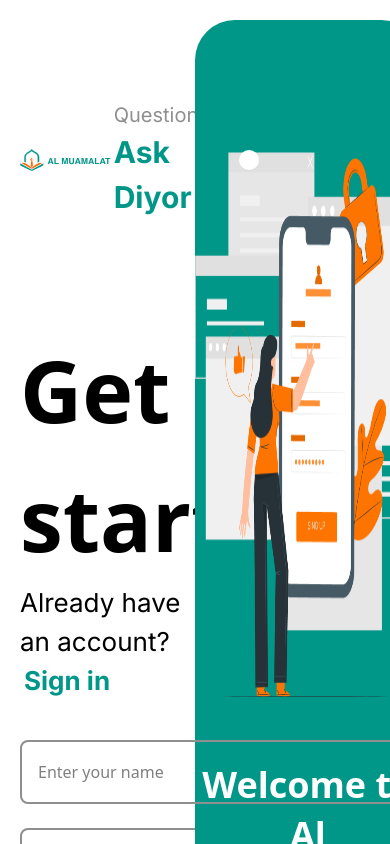
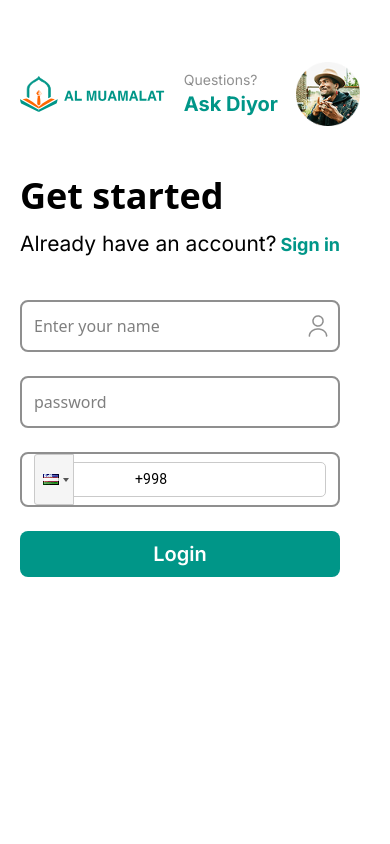
Before and after one commit to JasurbekJovliyev123/AL-MUAMALAT-, a React (Vite) app: page /login in a window 390 px wide. Shown: the top 844 px of the page. Built offline with nearby package versions, Linux system fonts and the light colour scheme.

Commit message:
login page responsive

```diff
--- a/src/index.css
+++ b/src/index.css
@@ -8,7 +8,9 @@
        url('path_to_font/HelveticaNeue.woff') format('woff'),
        url('path_to_font/HelveticaNeue.ttf') format('truetype');
 }
-
+body{
+  overflow-x: hidden;
+}
 .halvetica {
   font-family: 'Helvetica Neue', sans-serif;
 }
--- a/src/pages/Home.jsx
+++ b/src/pages/Home.jsx
@@ -184,8 +184,8 @@ const Home = () => {
                 <div className='w-full flex items-center justify-between mb-10'>
                    <p className='md:text-[35px] text-[20px] font-medium'>Our media showcase</p>
                    <div className='flex gap-x-3 md:gap-x-6'>
-                      <p className='md:w-[50px] w-10 md:h-[50px] h-10 rounded-full flex items-center hover:bg-[#009688] text-black hover:text-white justify-center bg-[#ECF3F6] cursor-pointer transition-all'><FaArrowLeftLong onClick={() => scroll("left")} /></p>
-                      <p className='md:w-[50px] w-10 md:h-[50px] h-10 rounded-full flex hover:bg-[#009688] text-black hover:text-white  items-center justify-center bg-[#ECF3F6] cursor-pointer transition-all'><FaArrowRightLong  onClick={() => scroll("right")} /></p>
+                      <p onClick={() => scroll("left")}  className='md:w-[50px]  w-10 md:h-[50px] h-10 rounded-full flex items-center hover:bg-[#009688] text-black hover:text-white justify-center bg-[#ECF3F6] cursor-pointer transition-all'><FaArrowLeftLong /></p>
+                      <p  onClick={() => scroll("right")}  className='md:w-[50px] w-10 md:h-[50px] h-10 rounded-full flex hover:bg-[#009688] text-black hover:text-white  items-center justify-center bg-[#ECF3F6] cursor-pointer transition-all'><FaArrowRightLong /></p>
                    </div>
                 </div>
 
@@ -214,9 +214,9 @@ const Home = () => {
           </div>
        </div>
 
-       <div className="container">
-          <h3 className='text-center text-[24px] md:text-[40px] font-bold halvetica text-black mb-2.5'>Our services </h3>
-          <p className='md:text-[20px] max-w-[574px] mx-auto text-[16px] text-[#686868] font-medium text-center halvetica'>Expert guidance for managing funds in alignment with Islamic principles, helping you make informed, halal investment decisions.</p>
+       <div className="container mt-[70px]">
+          <h3 className='text-center text-[24px] md:text-[40px] font-bold halvetica text-black mb-2.5'>What students say </h3>
+          <p className='md:text-[20px] max-w-[574px] mx-auto text-[16px] text-[#686868] font-medium text-center halvetica'>Our team consists of seasoned professionals with extensive experience in Islamic finance and management. Each member brings a unique set of skills and expertise.</p>
        </div>
    </>
   )
--- a/src/pages/Login.jsx
+++ b/src/pages/Login.jsx
@@ -19,50 +19,50 @@ const Login = () => {
 
   return (
     <div className='max-w-[1300px] mx-auto lg:h-[100vh] h-[1024px] bg-white p-5 flex '>
-          <div className='w-[50%] pt-20'>
-               <div className='flex justify-between w-full items-center mb-[105px] lg:mb-[25px]'>
+          <div className='lg:w-[50%] w-full pt-8 md:pt-20'>
+               <div className='flex justify-between w-full items-center mb-10 md:mb-[105px] lg:mb-[25px]'>
                   <NavLink to={'/'}>
-                    <img src="/Logo.svg" alt="" />
+                    <img className='md:w-auto w-[150px]' src="/Logo.svg" alt="" />
                   </NavLink>
-                  <div  className='flex items-center gap-x-5'>
+                  <div  className='flex items-center gap-x-2 md:gap-x-5'>
                       <div>
-                        <p className='text-[#8F8F8F] text-[20px] inter'>Questions?</p>
-                        <p className='text-[30px] text-[#009688] font-bold inter'>Ask Diyor</p>
+                        <p className='text-[#8F8F8F] text-sm md:text-[20px] inter'>Questions?</p>
+                        <p className='md:text-[30px] text-xl text-[#009688] font-bold inter'>Ask Diyor</p>
                       </div>
-                        <div className='-mr-16 z-50 p-2.5 bg-white rounded-full'>
-                            <img  src="./userimg.png" alt="" />
+                        <div className='md:-mr-16 mr-0 z-50 p-2.5 bg-white rounded-full'>
+                            <img className='md:w-auto w-16'  src="./userimg.png" alt="" />
                         </div>
                    </div>
                </div>
 
-               <h2 className='lg:text-[60px] text-[86px] font-bold'>Get started</h2>
-               <p className='mb-10 inter lg:text-[22px] text-[26px] '>Already have an account?
-                  <span className='text-[#009688] ml-1 inter font-bold lg:text-[22px] text-[26px]'><Link to={'/sign'}>Sign in</Link></span>
+               <h2 className='lg:text-[60px] text-4xl font-bold mb-3 md:mb-0'>Get started</h2>
+               <p className='mb-10 inter text-[21px] lg:text-[22px]  '>Already have an account?
+                  <span className='text-[#009688] ml-1 inter font-bold lg:text-[22px] text-[18px]'><Link to={'/sign'}>Sign in</Link></span>
                </p>
                <form onSubmit={onsubmitData} className='flex flex-col gap-y-6'>
                   <div className='relative w-[454px] flex items-center'>
                     <input
-                        className='w-[454px] px-4 lg:py-[14px] py-[18px] rounded-[8px] border-2 border-[#8F8F8F] focus:border-[#4D90FE] focus:ring-2 focus:ring-[#4D90FE]'
+                        className='md:w-[454px] w-[320px] md:px-4 py-3 px-3 lg:py-[14px] rounded-[8px] border-2 border-[#8F8F8F] focus:border-[#4D90FE] focus:ring-2 focus:ring-[#4D90FE]'
                         type="text"
                         name='name'
                         onChange={onChangeData}
                         placeholder='Enter your name'
                           />
-                          <img className='absolute right-3' src="./user.png" alt="" />
+                          <img className='absolute right-36 md:right-3' src="./user.png" alt="" />
                   </div>
                       <input
-                        className='w-[454px] px-4 lg:py-[14px] py-[18px] rounded-[8px] border-2 border-[#8F8F8F] focus:border-[#4D90FE] focus:ring-2 focus:ring-[#4D90FE]'
+                        className='md:w-[454px] w-[320px] md:px-4 py-3 px-3 lg:py-[14px]  rounded-[8px] border-2 border-[#8F8F8F] focus:border-[#4D90FE] focus:ring-2 focus:ring-[#4D90FE]'
                         type="password"
                         onChange={onChangeData}
                         name='password'
                         placeholder='password'
                       />
-                           <div className="relative w-[454px]">
+                           <div className="relative w-[320px] md:w-[454px]">
                                 <PhoneInput
                                   country={'uz'}
                                   value={phone}
                                   onChange={setPhone}
-                                  className='w-[454px] px-4 lg:py-[10px] py-[18px] rounded-[8px] border-2 border-[#8F8F8F] focus:border-[#4D90FE] focus:ring-2 focus:ring-[#4D90FE]'
+                                  className='md:w-[454px] w-[320px] md:px-4 px-3 lg:py-[10px] py-2 rounded-[8px] border-2 border-[#8F8F8F] focus:border-[#4D90FE] focus:ring-2 focus:ring-[#4D90FE]'
                                   enableSearch
                                   inputClass="!pl-[100px] py-2 border-none text-base !w-full"
                                   buttonClass="!left-3 !right-auto border-none absolute z-10"
@@ -71,11 +71,11 @@ const Login = () => {
 
 
                         </div>
-                <button type='submit' className='w-[454px] cursor-pointer rounded-[8px] lg:py-[14px] py-[18px] text-center inter text-white font-semibold text-[20px] bg-[#009688]'>Login</button>
+                <button type='submit' className='md:w-[454px] w-[320px] cursor-pointer rounded-[8px] lg:py-[14px] py-[8px] text-center inter text-white font-semibold text-[20px] bg-[#009688]'>Login</button>
                </form>
 
           </div>
-          <div className='w-[700px] bg-[#009688] lg:h-[700px] h-full rounded-[40px] lg:pt-20 pt-[132px] text-center'>
+          <div className='w-[700px] hidden lg:block bg-[#009688] lg:h-[700px] h-full rounded-[40px] lg:pt-20 pt-[132px] text-center'>
                 <img className='mx-auto lg:h-[405px] h-[545px] mb-[63px]' src="./loginimg.png" alt="" />
                 <h3 className='text-white text-center lg:text-[30px] text-[36px] lg:max-w-[550px] max-w-[607px] mx-auto font-bold lg:leading-8 leading-[50px]'>Welcome to Al Muamalat – Empowering Your Journey in Islamic Finance</h3>
           </div>
```
